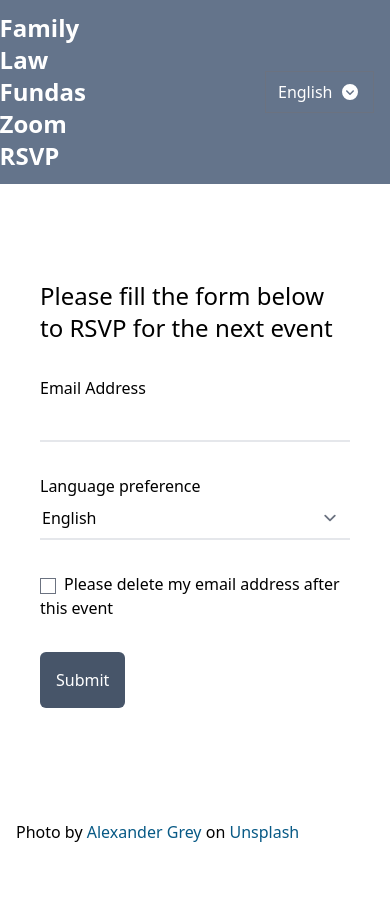
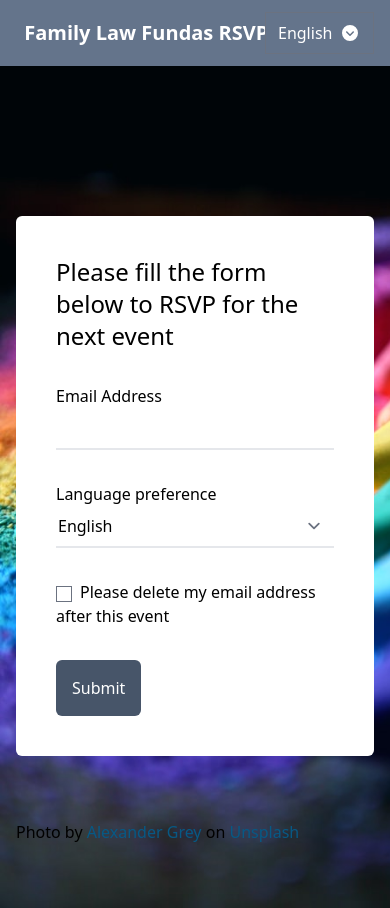
Before and after one commit to mdudeja/rsvp_form, a Next.js app: page / in a window 390 px wide. Before the commit the page ends 844 px from the top, so only its background shows below. Built offline with nearby package versions, Linux system fonts and the light colour scheme.

Commit message:
fixed mobile render

```diff
--- a/components/Header.tsx
+++ b/components/Header.tsx
@@ -5,14 +5,14 @@ import { ChangeEvent } from 'react';
 
 const Header = ({ onLangChange }: { onLangChange: (e: ChangeEvent<HTMLSelectElement>) => void }) => {
     return (
-        <header className="fixed top-0 left-0 right-0">
-            <nav className='grid grid-rows-1 grid-cols-4 gap-4 bg-slate-500 py-3 text-white'>
-                <div className='col-span-1 flex justify-center items-center'>
+        <header className="fixed top-0 left-0 right-0 max-h-16">
+            <nav className='grid grid-rows-1 grid-cols-4 bg-slate-500 py-3 text-white'>
+                <div className='col-span-3 md:col-span-1 flex justify-center items-center'>
                     <Link href='/'>
-                        <a className='text-2xl font-bold'>Family Law Fundas Zoom RSVP</a>
+                        <a className='text-xl md:text-2xl font-bold'>Family Law Fundas RSVP</a>
                     </Link>
                 </div>
-                <div className='col-span-3 flex justify-end items-center mr-8'>
+                <div className='col-span-1 md:col-span-3 flex justify-end items-center mr-8'>
                     <select className='bg-slate-500 text-white' onChange={onLangChange}>
                         <option value='en'>English</option>
                         <option value='hn'>हिन्दी</option>
--- a/pages/index.tsx
+++ b/pages/index.tsx
@@ -20,9 +20,8 @@ const Index: NextPage = () => {
     }}>
       {errorMsg.length > 0 && <ErrorAlert message={errorMsg} />}
       {successMsg.length > 0 && <SuccessAlert message={successMsg} />}
-      <div className='grid grid-cols-1 md:grid-cols-2 w-screen h-screen mx-0 place-items-center'>
+      <div className='grid grid-cols-1 md:grid-cols-2 w-screen h-screen mx-0 place-items-center mt-16'>
         <div className='bg-cover w-full h-full' style={{ backgroundImage: `url(/images/rainbow.jpg)` }}>
-          {/* <Image src={rainbowPic} alt='rainbow' /> */}
           <p className='fixed bottom-0 left-4 right-0'>
             Photo by <a className='text-sky-800' href="https://unsplash.com/@sharonmccutcheon">
               Alexander Grey
@@ -31,7 +30,7 @@ const Index: NextPage = () => {
             </a>
           </p>
         </div>
-        <div className='px-10 py-16'>
+        <div className='fixed sm:inset-auto md:relative px-10 py-10 mx-4 bg-white rounded-md'>
           <p className='text-2xl mb-8'>{content[lang].description}</p>
           <div>
             <RSVPForm lang={lang} onSubmit={async function handleSubmit(event) {
```
